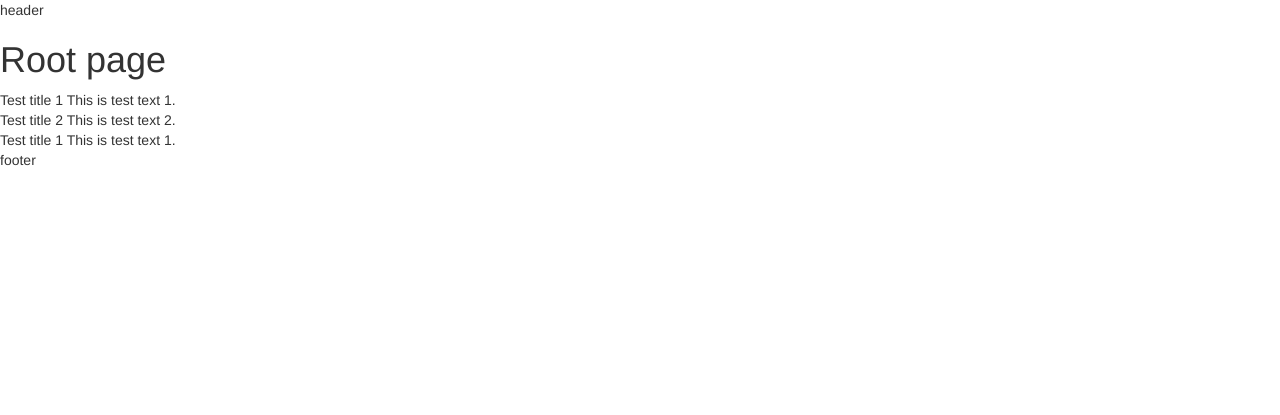
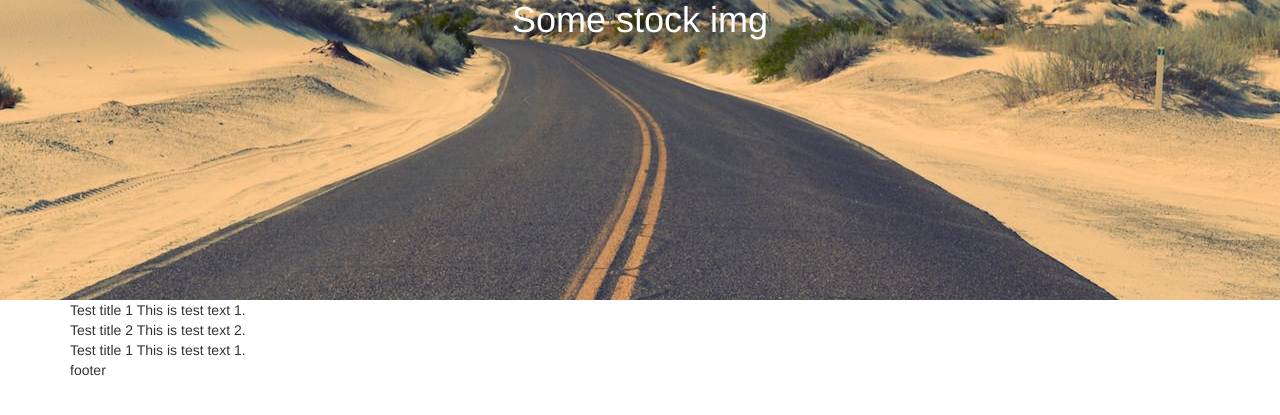
Before and after one commit to simontollstern/Adustio, a Django app: page / in a window 1280 px wide. Shown: the top 415 px of the page. Run offline with Django 3.2, Linux system fonts and the light colour scheme; data comes from the database, SQL or seed files in the repository; some libraries are stand-ins or nearby versions.

Commit message:
Added static files

```diff
--- a/Adustio/settings.py
+++ b/Adustio/settings.py
@@ -126,3 +126,6 @@ USE_TZ = True
 # https://docs.djangoproject.com/en/1.11/howto/static-files/
 
 STATIC_URL = '/static/'
+STATICFILES_DIRS = [
+    os.path.join(BASE_DIR, 'static')
+]
--- /dev/null
+++ b/Blog/static/style.css
@@ -0,0 +1,6 @@
+.header{
+  background:url('images/stock_road.jpg');
+  height: 300px;
+  background-position: center;
+  color: #fff;
+}
--- a/Blog/templates/_footer.html
+++ b/Blog/templates/_footer.html
@@ -1,3 +1,8 @@
-    <p>footer</p>
+      <p>footer</p>
+    </div><!-- container -->
+    <script src="https://maxcdn.bootstrapcdn.com/bootstrap/3.3.7/js/bootstrap.min.js"
+     integrity="sha384-Tc5IQib027qvyjSMfHjOMaLkfuWVxZxUPnCJA7l2mCWNIpG9mGCD8wGNIcPD7Txa" crossorigin="anonymous"></script>
+    {% load static %}
+    <script src="{% static 'script.js' %}"></script>
   </body>
 </html>
--- a/Blog/templates/_header.html
+++ b/Blog/templates/_header.html
@@ -5,7 +5,17 @@
     <title>Adustio</title>
 
     <link rel="stylesheet" href="https://maxcdn.bootstrapcdn.com/bootstrap/3.3.7/css/bootstrap.min.css"
-     integrity="sha384-BVYiiSIFeK1dGmJRAkycuHAHRg32OmUcww7on3RYdg4Va+PmSTsz/K68vbdEjh4u" crossorigin="anonymous">
+     integrity="sha384-BVYiiSIFeK1dGmJRAkycuHAHRg32OmUcww7on3RYdg4Va+PmSTsz/K68vbdEjh4u" crossorigin="anonymous" />
+
+    {% load static %}
+    <link rel="stylesheet" type="text/css" href="{% static 'style.css' %}" />
   </head>
   <body>
-    <p>header</p>
+    <div class="container-fluid header">
+      <div class="row">
+        <div class="col-sm-12">
+          <h1 style="text-align:center;margin:0;">Some stock img</h1>
+        </div>
+      </div>
+    </div>
+    <div class="container">
--- a/Blog/templates/index.html
+++ b/Blog/templates/index.html
@@ -1,5 +1,4 @@
 {% include '_header.html' %}
-  <h1>Root page</h1>
   <table>
   {% for post in posts %}
     <tr>{{ post.post_title }} {{ post.post_text }}</tr><br />
```
Also changed, not shown: Blog/static/images/stock_road.jpg (added), Blog/static/script.js (added).
